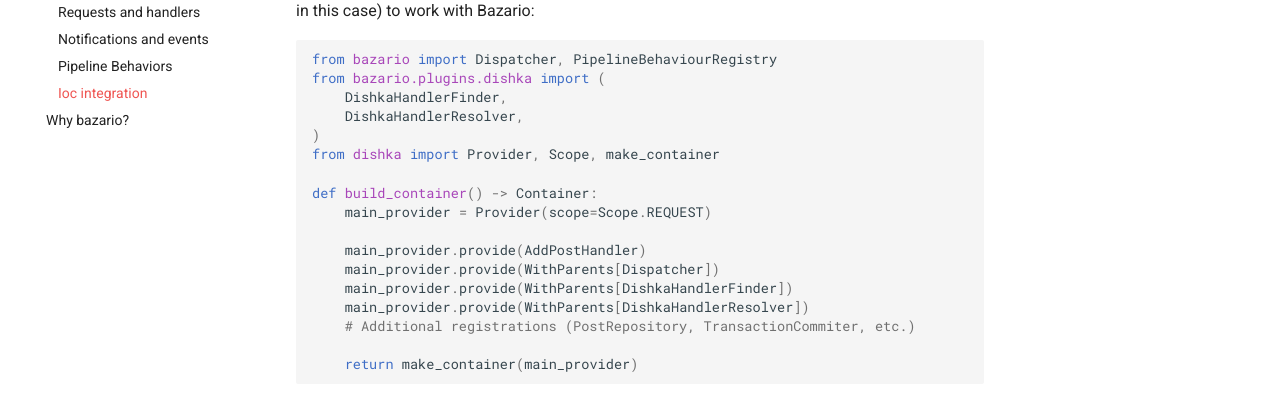
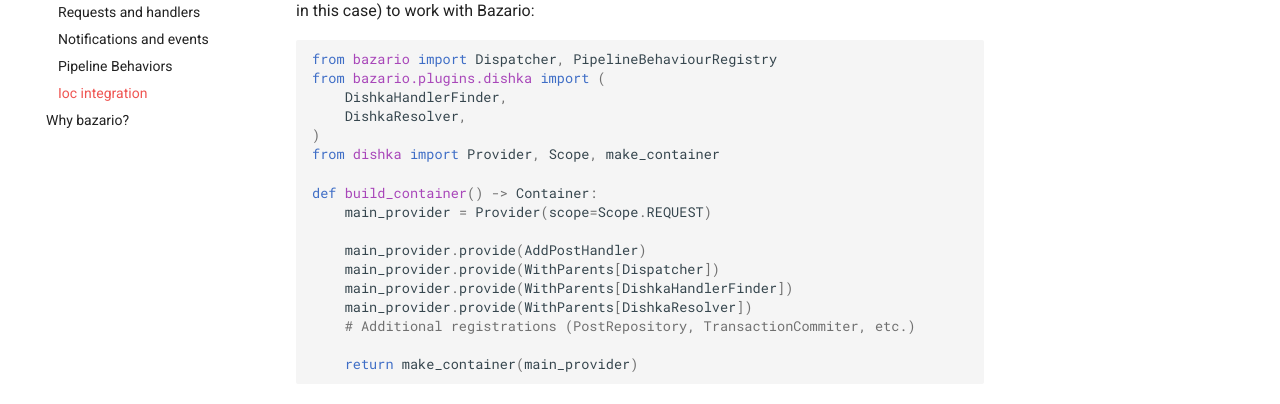
Before and after one commit to chessenjoyer17/bazario, an MkDocs documentation site: the page built from docs/core-concepts/ioc-integration.md, in a window 1280 px wide. Shown: the part 207-611 px from the top of the page. Built offline with MkDocs 1.6.1 and Material for MkDocs 9.7.7, drawn with Linux system fonts in a browser that asks for light colours; comment, search, counter and statistics services are not loaded.

Commit message:
Fix docs

```diff
--- a/docs/core-concepts/ioc-integration.md
+++ b/docs/core-concepts/ioc-integration.md
@@ -3,7 +3,7 @@
 from bazario import Dispatcher, PipelineBehaviourRegistry
 from bazario.plugins.dishka import (
     DishkaHandlerFinder,
-    DishkaHandlerResolver,
+    DishkaResolver,
 )
 from dishka import Provider, Scope, make_container
 
@@ -13,7 +13,7 @@
     main_provider.provide(AddPostHandler)
     main_provider.provide(WithParents[Dispatcher])
     main_provider.provide(WithParents[DishkaHandlerFinder])
-    main_provider.provide(WithParents[DishkaHandlerResolver])
+    main_provider.provide(WithParents[DishkaResolver])
     # Additional registrations (PostRepository, TransactionCommiter, etc.)
 
     return make_container(main_provider)
```
